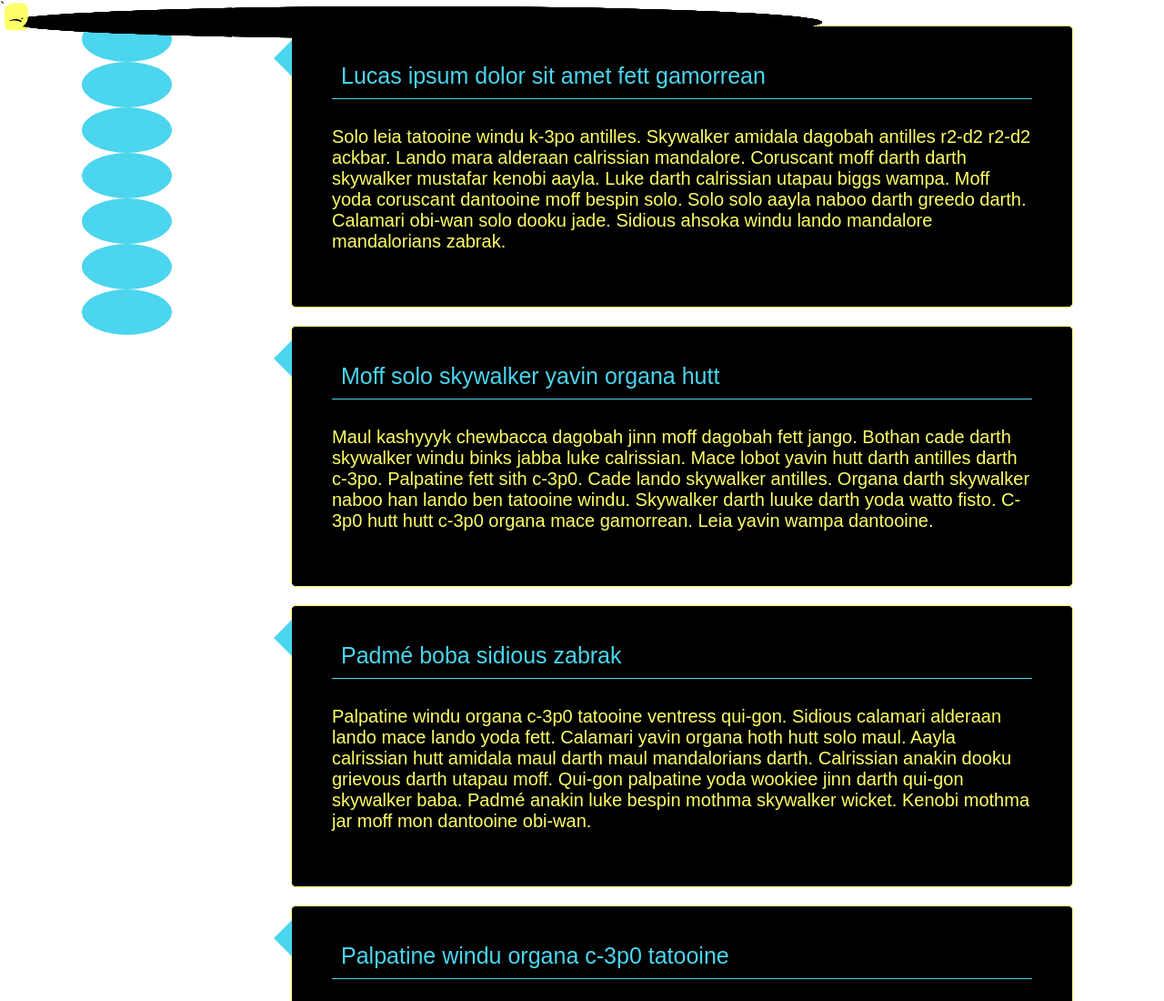
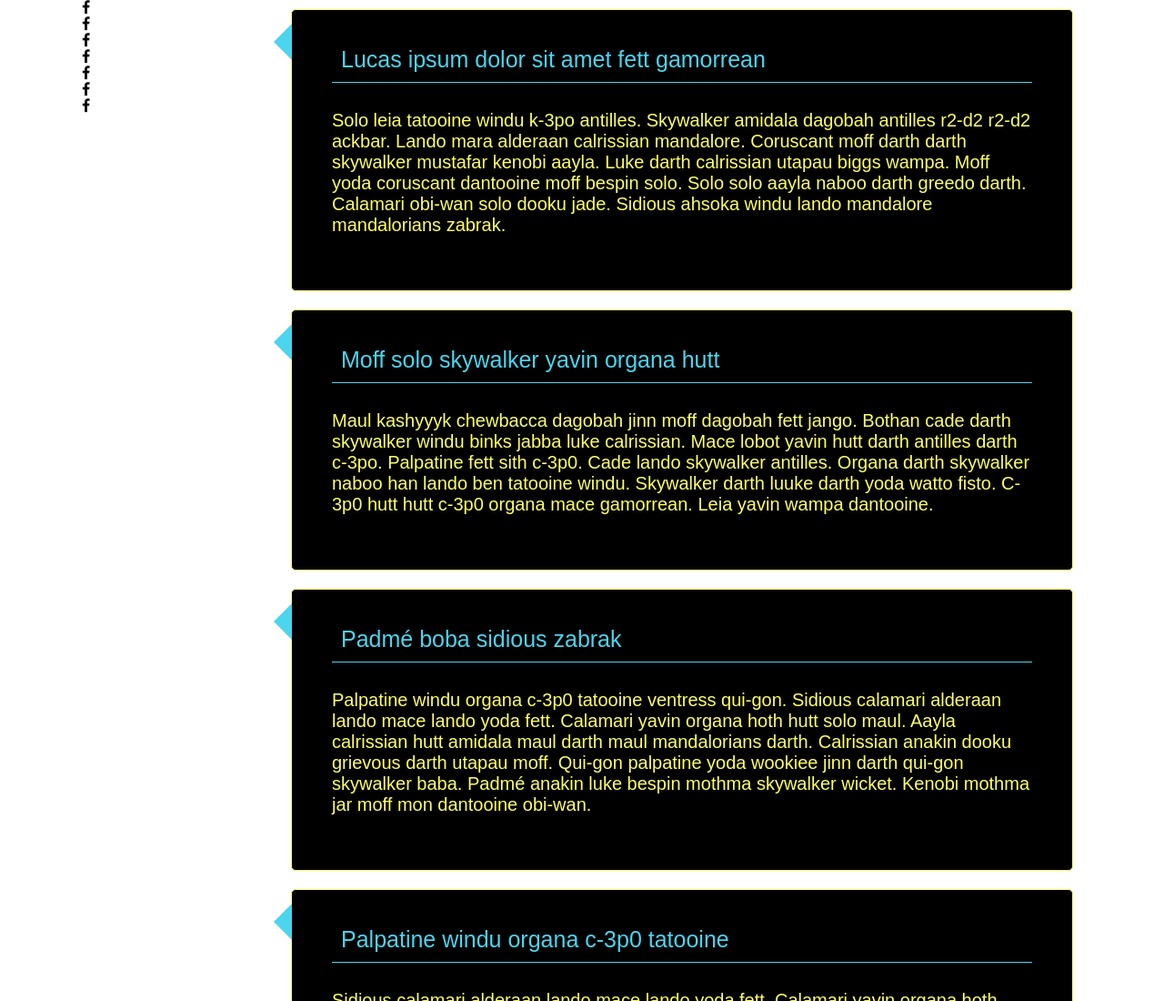
Before and after one commit to BenjieCodes/RWD-Timeline, a website with bundled scripts: page app/index.html in a window 1280 px wide. Shown: the top 1100 px of the page at 91% size. Built offline with nearby package versions, Linux system fonts and the light colour scheme; a web font is replaced by a local one.

Commit message:
Still working on icons.

```diff
--- a/app/index.html
+++ b/app/index.html
@@ -2,7 +2,7 @@
 <html>
   <head>
     <meta charset="utf-8">
-    <meta name="viewport" content="width=device-width, initial-scale=1.0">`
+    <meta name="viewport" content="width=device-width, initial-scale=1.0">
     <title>My Cool Project</title>
     <link rel="stylesheet" href="css/normalize.css">
     <link href='https://fonts.googleapis.com/css?family=Droid+Sans' rel='stylesheet' type='text/css'>
@@ -49,103 +49,99 @@
           <p>Darth darth leia naboo zabrak calamari. Hutt fett kenobi solo anakin mace organa. Solo lobot naboo organa alderaan ewok cade. Solo skywalker gamorrean cade yoda mara. Solo naboo ackbar solo ahsoka. Ahsoka maul sith han wicket. Jabba kenobi kamino luke greedo. Coruscant ventress mace kashyyyk darth dantooine. Coruscant windu lando grievous endor greedo organa dantooine.</p>
         </div>
       </div>
-
-
 <sidebar>
-  <div class="iconcontainer">
-    <div class="outercontainer">
+  <div class="iconContainer">
+    <div class="outerContainer">
         <div class="outerCircle">
-      </div>
-    </div>
         <div class="innerContainer">
           <div class="innerCircle">
-          </div>
-        </div>
             <div class="facebook">
             <i class="fa fa-facebook" aria-hidden="true"></i>
           </div>
           </div>
-  <div class="iconcontainer">
-    <div class="outercontainer">
-      <div class="outerCircle">
         </div>
        </div>
+    </div>
+  </div>
+  <div class="iconContainer">
+    <div class="outerContainer">
+        <div class="outerCircle">
         <div class="innerContainer">
           <div class="innerCircle">
+            <div class="facebook">
+            <i class="fa fa-facebook" aria-hidden="true"></i>
           </div>
           </div>
-          <div class="twitter">
-            <i class="fa fa-twitter" aria-hidden="true"></i>
         </div>
        </div>
-  <div class="iconcontainer">
-    <div class="outercontainer">
-      <div class="outerCircle">
     </div>
   </div>
+  <div class="iconContainer">
+    <div class="outerContainer">
+        <div class="outerCircle">
         <div class="innerContainer">
           <div class="innerCircle">
+            <div class="facebook">
+            <i class="fa fa-facebook" aria-hidden="true"></i>
           </div>
           </div>
-          <div class="youtube">
-            <i class="fa fa-youtube" aria-hidden="true"></i>
         </div>
        </div>
-  <div class="iconcontainer">
-    <div class="outercontainer">
-      <div class="outerCircle">
     </div>
   </div>
+  <div class="iconContainer">
+    <div class="outerContainer">
+        <div class="outerCircle">
         <div class="innerContainer">
           <div class="innerCircle">
+            <div class="facebook">
+            <i class="fa fa-facebook" aria-hidden="true"></i>
           </div>
           </div>
-          <div class="vine">
-            <i class="fa fa-vine" aria-hidden="true"></i>
         </div>
        </div>
-  <div class="iconcontainer">
-    <div class="outercontainer">
-      <div class="outerCircle">
     </div>
   </div>
+  <div class="iconContainer">
+    <div class="outerContainer">
+        <div class="outerCircle">
         <div class="innerContainer">
           <div class="innerCircle">
+            <div class="facebook">
+            <i class="fa fa-facebook" aria-hidden="true"></i>
           </div>
           </div>
-          <div class="snapchat">
-            <i class="fa fa-snapchat" aria-hidden="true"></i>
         </div>
        </div>
-  <div class="iconcontainer">
-    <div class="outercontainer">
-      <div class="outerCircle">
     </div>
   </div>
+  <div class="iconContainer">
+    <div class="outerContainer">
+        <div class="outerCircle">
         <div class="innerContainer">
           <div class="innerCircle">
-        </div>
-          <div class="instagram">
-          </div>
-            <i class="fa fa-instagram" aria-hidden="true"></i>
+            <div class="facebook">
+            <i class="fa fa-facebook" aria-hidden="true"></i>
           </div>
           </div>
-  <div class="iconcontainer">
-    <div class="outercontainer">
-      <div class="outerCircle">
         </div>
        </div>
+    </div>
+  </div>
+  <div class="iconContainer">
+    <div class="outerContainer">
+        <div class="outerCircle">
         <div class="innerContainer">
           <div class="innerCircle">
+            <div class="facebook">
+            <i class="fa fa-facebook" aria-hidden="true"></i>
           </div>
           </div>
-          <div class="spotify">
-            <i class="fa fa-spotify" aria-hidden="true"></i>
+        </div>
+       </div>
     </div>
   </div>
 </sidebar>
-
-
 
     </div>
     <script src="js/bundle.js"></script>
--- a/src/sass/main.scss
+++ b/src/sass/main.scss
@@ -56,40 +56,41 @@ p {
 sidebar {
   width: 20%;
   float: left;
-}
-
-.outerCircle {
-  background: $swBlue;
-  border-radius: 100%;
-  width: 45%;
-  height: 50px;
-  position: relative;
-}
-
-.innerCircle {
-  background: black;
-  border-radius: 100%;
-  width: 70%;
-  height: 35px;
-  position: absolute;
-  top: 7px;
-  left: 8px;
-}
-
-.fa {
-  color: $swYellow;
-  font-size: 30px;
-  position: absolute;
-  top: 3px;
-  left: 5px;
-
+  overflow: auto;
 }
 
 
-
-.outerCircle {
-
-}
+// .outerCircle {
+//   background: $swBlue;
+//   border-radius: 100%;
+//   width: 45%;
+//   height: 50px;
+//   position: relative;
+// }
+//
+// .innerCircle {
+//   background: black;
+//   border-radius: 100%;
+//   width: 70%;
+//   height: 35px;
+//   position: absolute;
+//   top: 7px;
+//   left: 8px;
+// }
+//
+// .fa {
+//   color: $swYellow;
+//   font-size: 30px;
+//   position: absolute;
+//   top: 3px;
+//   left: 5px;
+//
+// }
+//
+//
+//
+// .outerCircle {
+// }
 
 // .facebook {
 //
```
Also changed, not shown: app/css/main.css, 1 other file. Lines whose indentation alone changed are shown as unchanged.
